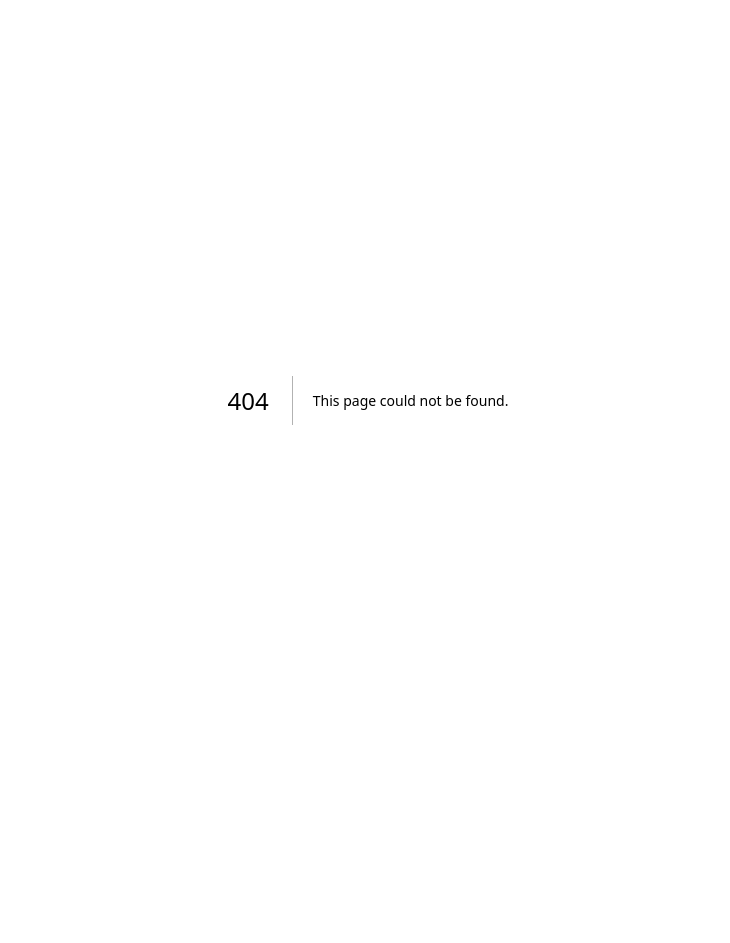
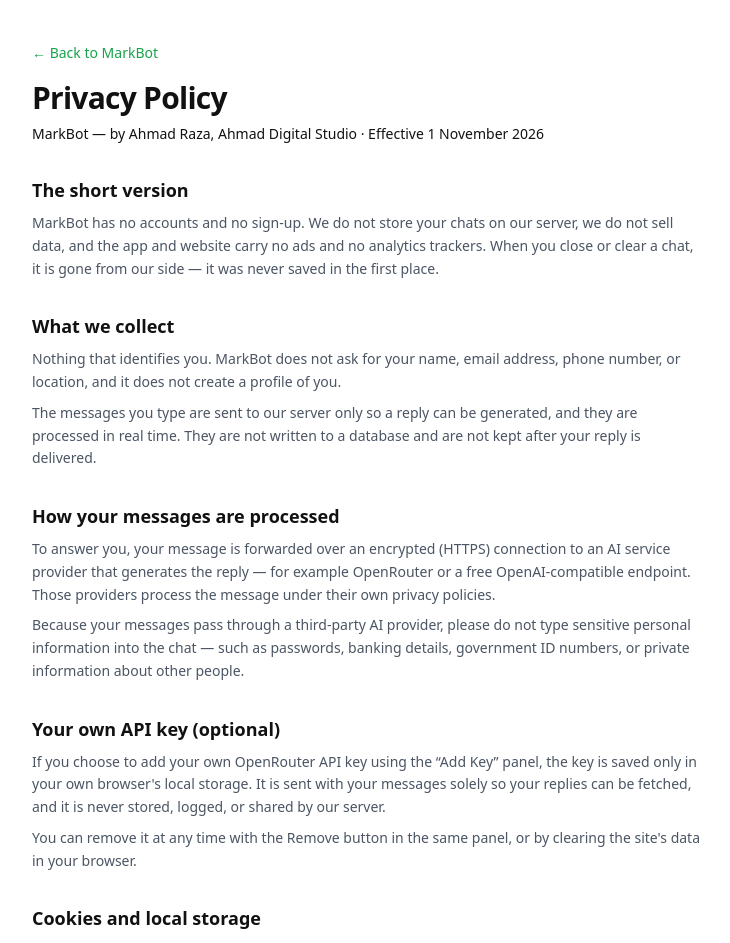
Before and after one commit to Ahmadraza970/markbot, a Next.js app: page /privacy in a window 1280 px wide. Before the commit this address had no page. Shown: the top 943 px of the page, without its empty margins (272-1002 px from the left). Before the commit the page ends 800 px from the top, so only its background shows below. Built offline with nearby package versions, Linux system fonts and the light colour scheme.

Commit message:
MarkBot: full privacy policy page (/privacy)

```diff
--- /dev/null
+++ b/src/app/privacy/page.tsx
@@ -0,0 +1,110 @@
+import type { Metadata } from "next";
+
+export const metadata: Metadata = {
+  title: "Privacy Policy — MarkBot",
+  description:
+    "How MarkBot handles your data: no accounts, no chat storage, no trackers. Your own API key never leaves your browser except to fetch your replies.",
+};
+
+const sections: { title: string; body: string[] }[] = [
+  {
+    title: "The short version",
+    body: [
+      "MarkBot has no accounts and no sign-up. We do not store your chats on our server, we do not sell data, and the app and website carry no ads and no analytics trackers. When you close or clear a chat, it is gone from our side — it was never saved in the first place.",
+    ],
+  },
+  {
+    title: "What we collect",
+    body: [
+      "Nothing that identifies you. MarkBot does not ask for your name, email address, phone number, or location, and it does not create a profile of you.",
+      "The messages you type are sent to our server only so a reply can be generated, and they are processed in real time. They are not written to a database and are not kept after your reply is delivered.",
+    ],
+  },
+  {
+    title: "How your messages are processed",
+    body: [
+      "To answer you, your message is forwarded over an encrypted (HTTPS) connection to an AI service provider that generates the reply — for example OpenRouter or a free OpenAI-compatible endpoint. Those providers process the message under their own privacy policies.",
+      "Because your messages pass through a third-party AI provider, please do not type sensitive personal information into the chat — such as passwords, banking details, government ID numbers, or private information about other people.",
+    ],
+  },
+  {
+    title: "Your own API key (optional)",
+    body: [
+      "If you choose to add your own OpenRouter API key using the \u201CAdd Key\u201D panel, the key is saved only in your own browser's local storage. It is sent with your messages solely so your replies can be fetched, and it is never stored, logged, or shared by our server.",
+      "You can remove it at any time with the Remove button in the same panel, or by clearing the site's data in your browser.",
+    ],
+  },
+  {
+    title: "Cookies and local storage",
+    body: [
+      "MarkBot does not use advertising or tracking cookies. The only local storage used is the optional API key described above and the settings the app itself needs to work.",
+    ],
+  },
+  {
+    title: "The Android app",
+    body: [
+      "The MarkBot Android app is a simple full-screen shell around this same website, so this policy applies to it in full. The app asks only for internet permission, contains no trackers, and collects nothing on your device.",
+    ],
+  },
+  {
+    title: "Data retention",
+    body: [
+      "None. Since chats and keys are not stored on our server, there is nothing for us to keep, delete, or hand over later. Your conversation exists only in your browser until you clear it.",
+    ],
+  },
+  {
+    title: "Children",
+    body: [
+      "MarkBot is a general-purpose tool and is not directed at children under 13. If you are under 13, please use it only with a parent or guardian's guidance.",
+    ],
+  },
+  {
+    title: "Changes to this policy",
+    body: [
+      "If this policy changes, the updated version will be posted on this page with a new effective date. Continuing to use MarkBot after a change means you accept the updated policy.",
+    ],
+  },
+  {
+    title: "Contact",
+    body: [
+      "MarkBot is built and operated by Ahmad Raza of Ahmad Digital Studio, Bihar, India. For any question about this policy, reach out through the studio website: ahmadstudio.onrender.com.",
+    ],
+  },
+];
+
+export default function PrivacyPage() {
+  return (
+    <main
+      className="min-h-dvh px-4 py-10"
+      style={{ background: "var(--color-chat-bg)", color: "var(--color-chat-text)" }}
+    >
+      <div className="mx-auto w-full max-w-2xl">
+        <a href="/chat" className="text-sm font-medium" style={{ color: "var(--color-chat-accent)" }}>
+          ← Back to MarkBot
+        </a>
+        <h1 className="mt-4 text-3xl font-bold tracking-tight">Privacy Policy</h1>
+        <p className="mt-2 text-sm" style={{ color: "var(--color-chat-dim)" }}>
+          MarkBot — by Ahmad Raza, Ahmad Digital Studio · Effective 1 November 2026
+        </p>
+
+        {sections.map((s) => (
+          <section key={s.title} className="mt-8">
+            <h2 className="text-lg font-semibold">{s.title}</h2>
+            {s.body.map((p, i) => (
+              <p key={i} className="mt-2 text-sm leading-relaxed" style={{ color: "var(--color-chat-muted)" }}>
+                {p}
+              </p>
+            ))}
+          </section>
+        ))}
+
+        <p className="mt-12 text-xs" style={{ color: "var(--color-chat-dim)" }}>
+          Built by Ahmad Raza · Ahmad Digital Studio ·{" "}
+          <a href="https://ahmadstudio.onrender.com" className="underline" target="_blank" rel="noreferrer">
+            ahmadstudio.onrender.com
+          </a>
+        </p>
+      </div>
+    </main>
+  );
+}
```
